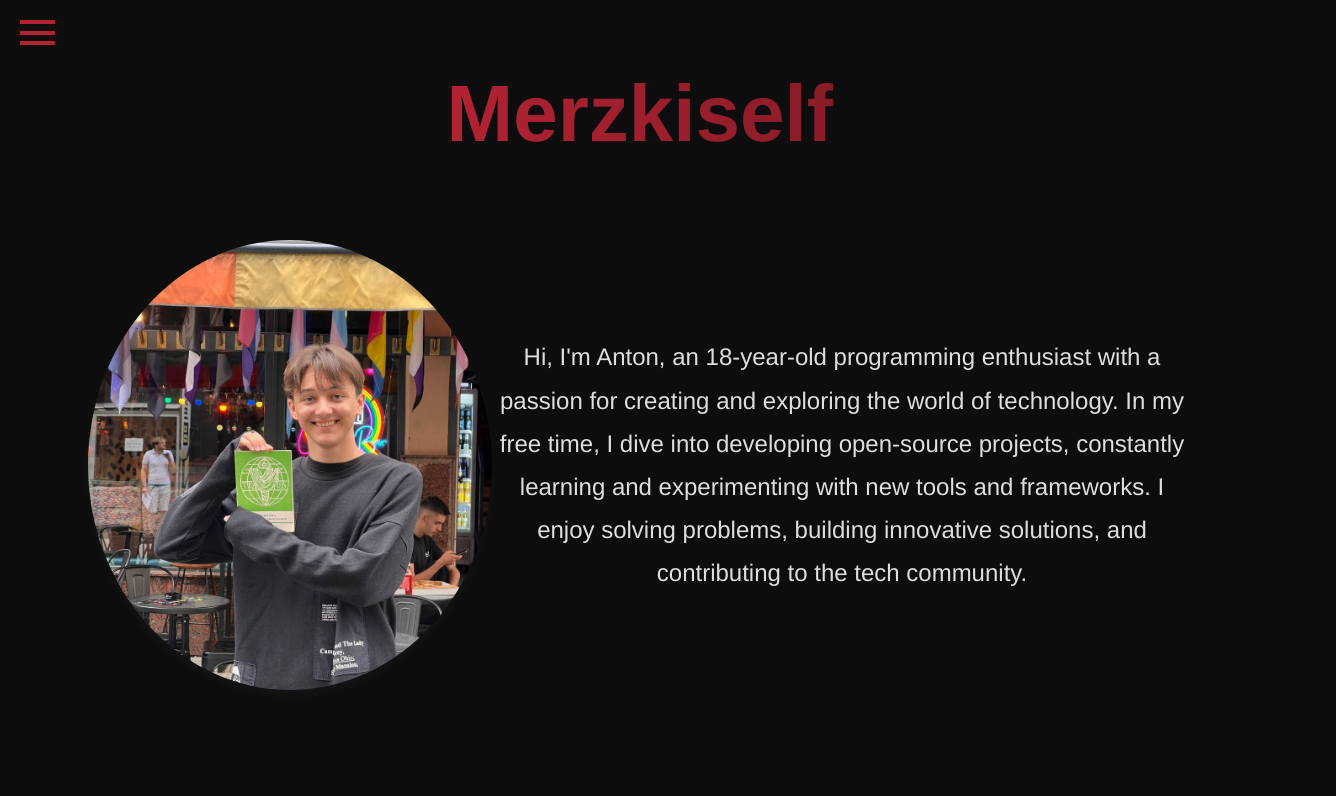
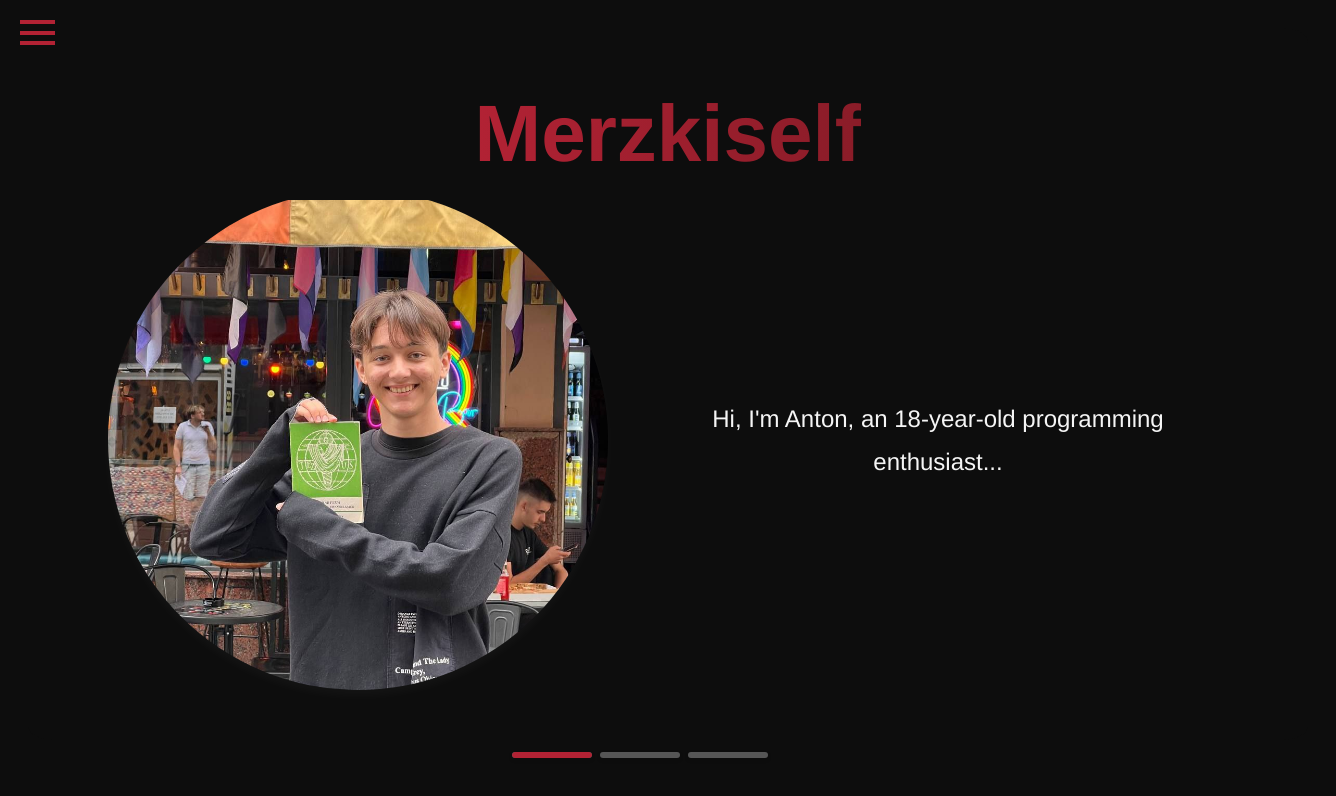
Before and after one commit to Merzki/Merzkiself, an Angular app: page /about in a window 1280 px wide. Shown: the top 796 px of the page, 1336 px wide, since content can reach past the window. Built offline with nearby package versions, Linux system fonts and the light colour scheme.

Commit message:
add slider to about section

```diff
--- a/src/app/app.config.ts
+++ b/src/app/app.config.ts
@@ -1,8 +1,11 @@
-import { ApplicationConfig, provideZoneChangeDetection } from '@angular/core';
+import { ApplicationConfig } from '@angular/core';
 import { provideRouter } from '@angular/router';
-
+import { provideAnimationsAsync } from '@angular/platform-browser/animations/async'; // Добавьте этот импорт
 import { routes } from './app.routes';
 
 export const appConfig: ApplicationConfig = {
-  providers: [provideRouter(routes)]
+  providers: [
+    provideRouter(routes),
+    provideAnimationsAsync()
+  ]
 };
--- a/src/app/pages/about/about.component.html
+++ b/src/app/pages/about/about.component.html
@@ -2,9 +2,23 @@
     <h1 class="about_title">Merzkiself</h1>
 
     <div class="about_wrap">
-        <div class="about_section">
-            <img src="assets/imgs/me1.jpg" alt="Me" class="about_img">
-            <p class="about_text">Hi, I'm Anton, an 18-year-old programming enthusiast with a passion for creating and exploring the world of technology. In my free time, I dive into developing open-source projects, constantly learning and experimenting with new tools and frameworks. I enjoy solving problems, building innovative solutions, and contributing to the tech community.</p>
+
+        <div class="about_section" [@fadeSlide]="animationState ? 'visible' : 'hidden'">
+            <img [src]="slides[currentSlide].image" alt="Slide image" class="about_img" />
+            <p class="about_text">{{ slides[currentSlide].text }}</p>
+          </div>
+
+      <div class="progress_container">
+        <div
+          class="progress_bar"
+          *ngFor="let slide of slides; let i = index"
+        >
+          <div
+            class="progress_fill"
+            [class.active]="i === currentSlide"
+            [style.animationDuration.ms]="slideDuration"
+          ></div>
         </div>
+      </div>
     </div>
-</div>
+  </div>
--- a/src/app/pages/about/about.component.scss
+++ b/src/app/pages/about/about.component.scss
@@ -7,30 +7,100 @@
   background-clip: text;
   -webkit-background-clip: text;
   -webkit-text-fill-color: transparent;
-    margin-bottom: 60px;
+  margin: 20px 0;
+  position: relative;
+  z-index: 5;
+  animation: fadeInUp 0.8s ease-out both;
 }
 
 .about_wrap {
   display: flex;
   flex-direction: column;
-    gap: 100px;
+  height: calc(100vh - 300px);
   width: 100%;
-    margin: auto;
+  max-width: 1200px;
+  margin: 0 auto;
   padding: 20px;
-}
-
-.about_wrap div {
-    display: flex;
-    align-items: center;
-    justify-content: space-evenly;
+  box-sizing: border-box;
+  position: relative;
+  overflow: hidden;
 }
 
 .about_section {
   display: flex;
   align-items: center;
-    justify-content: space-between;
+  justify-content: center;
+  gap: 40px;
+  flex: 1;
+  padding: 20px;
+  margin-top: -30px;
+  min-height: 500px;
+  animation: fadeInUp 0.8s ease-out both;
+}
 
-    animation: fadeInUp 0.6s ease-in-out forwards;
+.about_img {
+  width: 500px;
+  height: 500px;
+  object-fit: cover;
+  border-radius: 50%;
+  box-shadow: var(--box-shadow);
+  flex-shrink: 0;
+  align-self: center;
+  animation: fadeInUp 0.8s ease-out 0.4s both;
+}
+
+.about_text {
+  font-size: 24px;
+  line-height: 1.8;
+  width: 600px;
+  min-height: 300px;
+  color: var(--light-color);
+  opacity: 0.9;
+  display: flex;
+  align-items: center;
+  padding: 20px;
+  box-sizing: border-box;
+  animation: fadeInUp 0.8s ease-out 0.3s both;
+}
+
+.progress_container {
+  display: flex;
+  gap: 8px;
+  justify-content: center;
+  position: fixed;
+  bottom: 30px;
+  left: 0;
+  right: 0;
+  padding: 12px 0;
+  z-index: 10;
+  animation: fadeInUp 0.8s ease-out 0.5s both;
+}
+
+.progress_bar {
+  width: 80px;
+  height: 6px;
+  background-color: rgba(255, 255, 255, 0.3);
+  border-radius: 3px;
+  overflow: hidden;
+  box-shadow: 0 2px 4px rgba(0, 0, 0, 0.1);
+}
+
+.progress_fill {
+  width: 0%;
+  height: 100%;
+  background-color: var(--primary-color);
+  border-radius: 3px;
+  transition: width 0.1s linear;
+}
+
+.progress_fill.active {
+  animation: fillBar linear forwards;
+}
+
+@keyframes fillBar {
+  from { width: 0%; }
+  to { width: 100%; }
+}
 
 @keyframes fadeInUp {
   from {
@@ -42,28 +112,3 @@
     transform: translateY(0);
   }
 }
-}
-
-.about_img {
-    width: 450px;
-    height: 450px;
-    object-fit: cover;
-    border-radius: 50%;
-    box-shadow: var(--box-shadow);
-}
-
-.about_text {
-    font-size: 24px;
-    line-height: 1.8;
-    max-width: 700px;
-    color: var(--light-color);
-    opacity: 0.9;
-}
-
-.extra_text{
-    font-size: 24px;
-    line-height: 1.8;
-    max-width: 1200px;
-    color: var(--light-color);
-    opacity: 0.9;
-}
--- a/src/app/pages/about/about.component.ts
+++ b/src/app/pages/about/about.component.ts
@@ -1,11 +1,75 @@
-import { Component } from '@angular/core';
+import { Component, OnInit, OnDestroy } from '@angular/core';
+import { trigger, state, style, animate, transition } from '@angular/animations';
+import { NgFor } from '@angular/common';
 
 @Component({
   selector: 'app-about',
-  imports: [],
   templateUrl: './about.component.html',
-  styleUrl: './about.component.scss'
+  styleUrls: ['./about.component.scss'],
+  imports: [NgFor],
+  animations: [
+    trigger('fadeSlide', [
+      state('visible', style({
+        opacity: 1,
+        transform: 'translateY(0)'
+      })),
+      state('hidden', style({
+        opacity: 0,
+        transform: 'translateY(30px)'
+      })),
+      transition('hidden => visible', [
+        animate('600ms ease-in-out')
+      ]),
+      transition('visible => hidden', [
+        animate('200ms ease-out')
+      ])
+    ])
+  ]
 })
-export class AboutComponent {
+export class AboutComponent implements OnInit, OnDestroy {
+  slides = [
+    {
+      image: 'assets/imgs/me1.jpg',
+      text: "Hi, I'm Anton, an 18-year-old programming enthusiast..."
+    },
+    {
+      image: 'assets/imgs/me1.jpg',
+      text: "Lorem ipsum dolor sit amet, consectetur adipiscing elit, sed do eiusmod tempor incididunt ut labore et dolore magna aliqua. Ut enim ad minim veniam, quis nostrud exercitation ullamco laboris nisi ut aliquip ex ea commodo consequat. Duis aute irure dolor in reprehenderit in voluptate velit esse cillum dolore eu fugiat nulla pariatur. Excepteur sint occaecat cupidatat non proident, sunt in culpa qui officia deserunt mollit anim id est laborum"
+    },
+    {
+      image: 'assets/imgs/me1.jpg',
+      text: "Hi, I'm Anton, an 20-year-old programming enthusiast, Lorem ipsum dolor sit amet, consectetur adipiscing elit, sed do eiusmod tempor incididunt ut labore et dolore magna aliqua. Ut enim ad minim veniam, quis nostrud exercitation ullamco laboris nisi ut aliquip ex ea commodo consequat. Duis aute irure dolor in reprehenderit in voluptate velit esse cillum dolore eu fugiat nulla pariatur. Excepteur sint occaecat cupidatat non proident, sunt in culpa qui officia deserunt mollit anim id est laborum"
+    }
+  ];
 
+  currentSlide = 0;
+  slideDuration = 5000;
+  intervalId: any;
+  animationState: 'visible' | 'hidden' = 'hidden';
+
+  ngOnInit(): void {
+    setTimeout(() => {
+      this.animationState = 'visible';
+    });
+    this.startSlideshow();
+  }
+
+  ngOnDestroy(): void {
+    clearInterval(this.intervalId);
+  }
+
+  startSlideshow(): void {
+    if (this.intervalId) {
+      clearInterval(this.intervalId);
+    }
+
+    this.intervalId = setInterval(() => {
+      this.animationState = 'hidden';
+
+      setTimeout(() => {
+        this.currentSlide = (this.currentSlide + 1) % this.slides.length;
+        this.animationState = 'visible';
+      }, 200);
+    }, this.slideDuration);
+  }
 }
```
Lines whose indentation alone changed are shown as unchanged.
